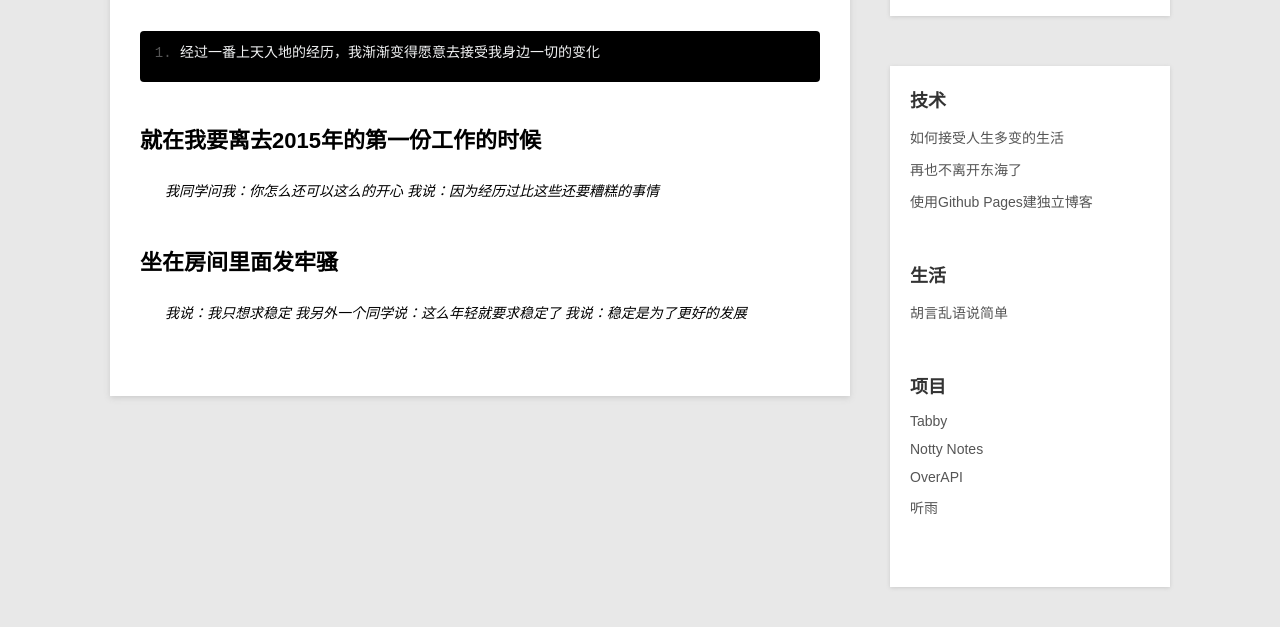
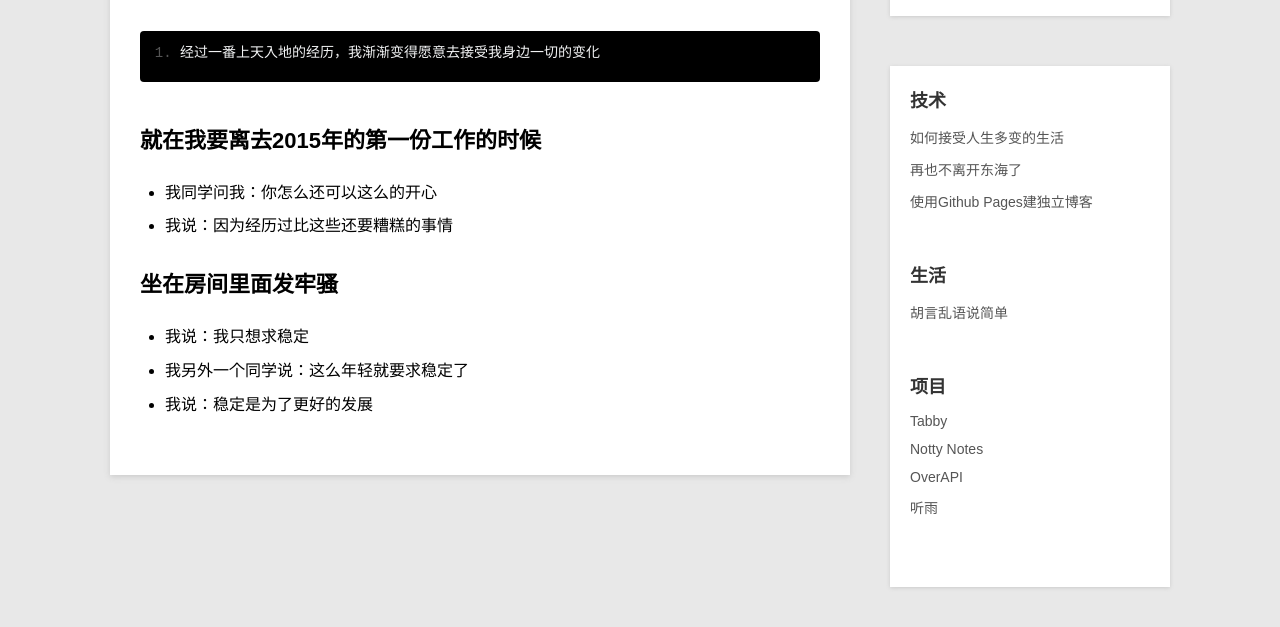
Before and after one commit to sherppard/sherppard.github.io, a Jekyll site: the page built from _posts/blog/2015-5-15-family.md, in a window 1280 px wide, cut to the strip 204-831 px from the top of the page. Built offline with Jekyll 4.4.1, drawn with Linux system fonts in a browser that asks for light colours; Markdown is read by kramdown in place of the engine named in the settings.

Commit message:
articles-0516-1

```diff
--- a/_posts/blog/2015-5-15-family.md
+++ b/_posts/blog/2015-5-15-family.md
@@ -7,13 +7,13 @@ category: blog
 	经过一番上天入地的经历，我渐渐变得愿意去接受我身边一切的变化
 
 ##就在我要离去2015年的第一份工作的时候
-> 我同学问我：你怎么还可以这么的开心
-> 我说：因为经历过比这些还要糟糕的事情
+- 我同学问我：你怎么还可以这么的开心
+- 我说：因为经历过比这些还要糟糕的事情
 
 ##坐在房间里面发牢骚
-> 我说：我只想求稳定
-> 我另外一个同学说：这么年轻就要求稳定了
-> 我说：稳定是为了更好的发展
+- 我说：我只想求稳定
+- 我另外一个同学说：这么年轻就要求稳定了
+- 我说：稳定是为了更好的发展
 
 
 
```
